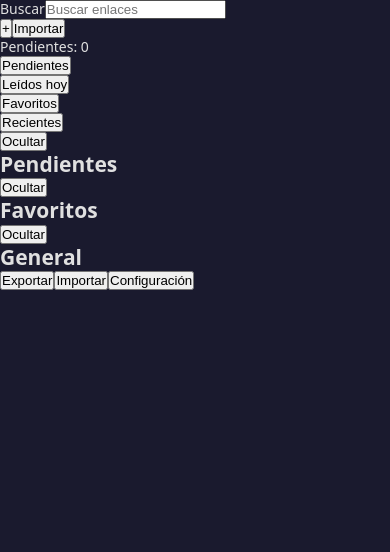
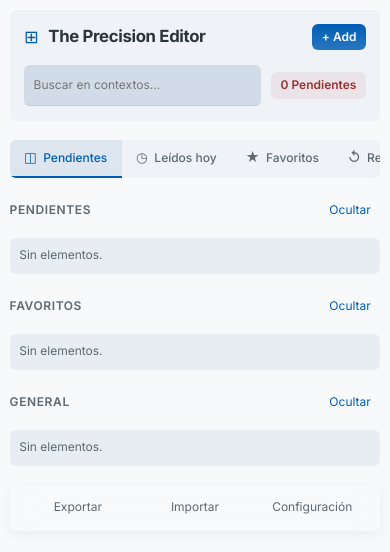
Before and after one commit to danilopezvil/page-manager, a React app: page / in a window 390 px wide. Shown: the top 552 px of the page. Built offline with nearby package versions, Linux system fonts and the light colour scheme; the HTML template or start-up script is replaced by a standard one.

Commit message:
Implement precision editor responsive redesign

```diff
--- a/src/ui/components/BookmarkList.tsx
+++ b/src/ui/components/BookmarkList.tsx
@@ -9,12 +9,25 @@ export interface BookmarkListProps {
   onToggleFavorite: (id: string) => void;
 }
 
+function sectionTone(title: string): string {
+  if (title.toLowerCase().includes('favorito')) {
+    return 'bookmark-list--favorites';
+  }
+
+  if (title.toLowerCase().includes('pendiente')) {
+    return 'bookmark-list--pending';
+  }
+
+  return 'bookmark-list--context';
+}
+
 export function BookmarkList({ title, items, onOpen, onMarkRead, onToggleFavorite }: BookmarkListProps): JSX.Element {
   const [collapsed, setCollapsed] = useState<boolean>(false);
 
   return (
-    <section className="bookmark-list">
+    <section className={`bookmark-list ${sectionTone(title)}`}>
       <header className="bookmark-list__header">
+        <h2 className="bookmark-list__title">{title}</h2>
         <button
           className="bookmark-list__collapse-toggle"
           type="button"
@@ -23,32 +36,34 @@ export function BookmarkList({ title, items, onOpen, onMarkRead, onToggleFavorit
         >
           {collapsed ? 'Mostrar' : 'Ocultar'}
         </button>
-        <h2 className="bookmark-list__title">{title}</h2>
       </header>
 
       {!collapsed && (
         <ul className="bookmark-list__items">
           {items.map((item) => (
             <li className="bookmark-list__item" key={item.id}>
+              <div className="bookmark-list__status-strip" aria-hidden="true" />
+
               <div className="bookmark-list__item-main">
                 <h3 className="bookmark-list__item-title">{item.title}</h3>
                 <p className="bookmark-list__item-domain">{item.domain}</p>
-                {item.priority && <span className="bookmark-list__priority-badge">{item.priority}</span>}
               </div>
 
               <div className="bookmark-list__item-actions">
-                <button className="bookmark-list__action-button" type="button" onClick={() => onOpen(item.id)}>
+                <button className="bookmark-list__action-button bookmark-list__action-button--primary" type="button" onClick={() => onOpen(item.id)}>
                   Abrir
                 </button>
                 <button className="bookmark-list__action-button" type="button" onClick={() => onMarkRead(item.id)}>
-                  Marcar leído
+                  Leído
                 </button>
                 <button className="bookmark-list__action-button" type="button" onClick={() => onToggleFavorite(item.id)}>
-                  {item.isFavorite ? 'Quitar favorito' : 'Favorito'}
+                  {item.isFavorite ? '★' : '☆'}
                 </button>
               </div>
             </li>
           ))}
+
+          {items.length === 0 && <li className="bookmark-list__empty">Sin elementos.</li>}
         </ul>
       )}
     </section>
--- a/src/ui/components/FilterBar.tsx
+++ b/src/ui/components/FilterBar.tsx
@@ -2,11 +2,11 @@ import React from 'react';
 
 export type FilterTab = 'pending' | 'read_today' | 'favorites' | 'recents';
 
-const FILTER_TABS: Array<{ key: FilterTab; label: string }> = [
-  { key: 'pending', label: 'Pendientes' },
-  { key: 'read_today', label: 'Leídos hoy' },
-  { key: 'favorites', label: 'Favoritos' },
-  { key: 'recents', label: 'Recientes' },
+const FILTER_TABS: Array<{ key: FilterTab; label: string; icon: string }> = [
+  { key: 'pending', label: 'Pendientes', icon: '◫' },
+  { key: 'read_today', label: 'Leídos hoy', icon: '◷' },
+  { key: 'favorites', label: 'Favoritos', icon: '★' },
+  { key: 'recents', label: 'Recientes', icon: '↺' },
 ];
 
 export interface FilterBarProps {
@@ -29,7 +29,10 @@ export function FilterBar({ activeFilter, onFilterChange }: FilterBarProps): JSX
                 onClick={() => onFilterChange(tab.key)}
                 aria-pressed={isActive}
               >
-                {tab.label}
+                <span aria-hidden="true" className="filter-bar__icon">
+                  {tab.icon}
+                </span>
+                <span>{tab.label}</span>
               </button>
             </li>
           );
--- a/src/ui/components/Footer.tsx
+++ b/src/ui/components/Footer.tsx
@@ -10,13 +10,13 @@ export function Footer({ onExport, onImport, onSettings }: FooterProps): JSX.Ele
   return (
     <footer className="app-footer">
       <nav className="app-footer__actions" aria-label="Acciones de pie de página">
-        <button className="app-footer__button app-footer__button--export" type="button" onClick={onExport}>
+        <button className="app-footer__button" type="button" onClick={onExport}>
           Exportar
         </button>
-        <button className="app-footer__button app-footer__button--import" type="button" onClick={onImport}>
+        <button className="app-footer__button" type="button" onClick={onImport}>
           Importar
         </button>
-        <button className="app-footer__button app-footer__button--settings" type="button" onClick={onSettings}>
+        <button className="app-footer__button" type="button" onClick={onSettings}>
           Configuración
         </button>
       </nav>
--- a/src/ui/components/Header.tsx
+++ b/src/ui/components/Header.tsx
@@ -10,30 +10,34 @@ export interface HeaderProps {
 export function Header({ pendingCount, onSearch, onAdd, onImport }: HeaderProps): JSX.Element {
   return (
     <header className="app-header">
-      <div className="app-header__search">
-        <label className="app-header__search-label" htmlFor="bookmark-search">
-          Buscar
+      <div className="app-header__top-row">
+        <div className="app-header__brand">
+          <span className="app-header__brand-mark" aria-hidden="true">
+            ⊞
+          </span>
+          <h1 className="app-header__title">The Precision Editor</h1>
+        </div>
+
+        <button className="app-header__add-btn" type="button" onClick={onAdd}>
+          + Add
+        </button>
+      </div>
+
+      <div className="app-header__controls-row">
+        <label className="sr-only" htmlFor="bookmark-search">
+          Buscar en contextos
         </label>
         <input
           id="bookmark-search"
           className="app-header__search-input"
           type="search"
-          placeholder="Buscar enlaces"
+          placeholder="Buscar en contextos..."
           onChange={(event) => onSearch(event.target.value)}
         />
-      </div>
 
-      <div className="app-header__actions">
-        <button className="app-header__button app-header__button--add" type="button" onClick={onAdd}>
-          +
+        <button className="app-header__pending-badge" type="button" onClick={onImport}>
+          {pendingCount} Pendientes
         </button>
-        <button className="app-header__button app-header__button--import" type="button" onClick={onImport}>
-          Importar
-        </button>
-      </div>
-
-      <div className="app-header__status">
-        <span className="app-header__badge">Pendientes: {pendingCount}</span>
       </div>
     </header>
   );
--- a/src/ui/components/RecentList.tsx
+++ b/src/ui/components/RecentList.tsx
@@ -12,26 +12,23 @@ export function RecentList({ items, onOpen, onSave, onDismiss }: RecentListProps
   return (
     <section className="recent-list">
       <header className="recent-list__header">
-        <h2 className="recent-list__title">Recientes</h2>
+        <h2 className="recent-list__title">Retomar</h2>
       </header>
 
       <ul className="recent-list__items">
         {items.map((item) => (
           <li className="recent-list__item" key={item.id}>
-            <div className="recent-list__item-content">
+            <button className="recent-list__item-main" type="button" onClick={() => onOpen(item.id)}>
               <h3 className="recent-list__item-title">{item.title}</h3>
               <p className="recent-list__item-domain">{item.domain}</p>
-            </div>
+            </button>
 
             <div className="recent-list__item-actions">
-              <button className="recent-list__action-button" type="button" onClick={() => onOpen(item.id)}>
-                Abrir
-              </button>
               <button className="recent-list__action-button" type="button" onClick={() => onSave(item.id)}>
                 Guardar
               </button>
-              <button className="recent-list__action-button" type="button" onClick={() => onDismiss(item.id)}>
-                Descartar
+              <button className="recent-list__action-button recent-list__action-button--dismiss" type="button" onClick={() => onDismiss(item.id)}>
+                ×
               </button>
             </div>
           </li>
--- a/src/ui/pages/NewTabPage.tsx
+++ b/src/ui/pages/NewTabPage.tsx
@@ -72,11 +72,12 @@ export function NewTabPage(): JSX.Element {
   );
 
   if (loading) {
-    return <div>Cargando...</div>;
+    return <div className="page-shell">Cargando...</div>;
   }
 
   return (
-    <main>
+    <main className="page-shell">
+      <div className="editor-grid">
         <Header
           pendingCount={pendingItems.length}
           onSearch={setSearch}
@@ -87,6 +88,17 @@ export function NewTabPage(): JSX.Element {
         />
 
         <FilterBar activeFilter={activeFilter} onFilterChange={setActiveFilter} />
+
+        {(recents.length > 0 || activeFilter === 'recents') && (
+          <RecentList
+            items={recents}
+            onOpen={() => undefined}
+            onSave={(id) => {
+              void saveRecent(id);
+            }}
+            onDismiss={() => undefined}
+          />
+        )}
 
         <BookmarkList
           title="Pendientes"
@@ -101,17 +113,6 @@ export function NewTabPage(): JSX.Element {
             void toggleFavorite(id);
           }}
         />
-
-      {(recents.length > 0 || activeFilter === 'recents') && (
-        <RecentList
-          items={recents}
-          onOpen={() => undefined}
-          onSave={(id) => {
-            void saveRecent(id);
-          }}
-          onDismiss={() => undefined}
-        />
-      )}
 
         <BookmarkList
           title="Favoritos"
@@ -153,6 +154,7 @@ export function NewTabPage(): JSX.Element {
           }}
           onSettings={() => undefined}
         />
+      </div>
     </main>
   );
 }
--- a/src/ui/styles/main.css
+++ b/src/ui/styles/main.css
@@ -1,10 +1,41 @@
-/* Reset */
+@import url('https://fonts.googleapis.com/css2?family=Inter:wght@400;500;600;700&display=swap');
+
+:root {
+  --surface: #f8f9fb;
+  --surface-container-low: #eff2f6;
+  --surface-container: #e8edf3;
+  --surface-container-high: #dde5ee;
+  --surface-container-highest: #d2dce8;
+  --surface-container-lowest: #ffffff;
+  --surface-bright: #f1f6ff;
+  --surface-variant: #d7dee8;
+  --on-surface: #2a3439;
+  --on-surface-variant: #5c6972;
+  --outline: #82909a;
+  --outline-ghost: rgba(130, 144, 154, 0.15);
+  --primary: #005db5;
+  --primary-dim: #2a76bf;
+  --on-primary: #f8fbff;
+  --primary-container: rgba(0, 93, 181, 0.14);
+  --secondary-container: #dce7f6;
+  --error: #b54747;
+
+  --radius-sm: 0.125rem;
+  --radius-md: 0.375rem;
+
+  --sp-0-5: 0.0625rem;
+  --sp-1: 0.2rem;
+  --sp-1-5: 0.3rem;
+  --sp-2: 0.4rem;
+  --sp-3: 0.6rem;
+  --sp-4: 0.9rem;
+  --sp-8: 1.75rem;
+}
+
 *,
 *::before,
 *::after {
   box-sizing: border-box;
-  margin: 0;
-  padding: 0;
 }
 
 html,
@@ -14,185 +45,370 @@ body,
 }
 
 body {
-  background: #1a1a2e;
-  color: #e0e0e0;
-  font-family: system-ui, -apple-system, 'Segoe UI', Roboto, sans-serif;
-  line-height: 1.3;
-  font-size: 14px;
+  margin: 0;
+  font-family: 'Inter', system-ui, -apple-system, 'Segoe UI', sans-serif;
+  background: var(--surface);
+  color: var(--on-surface);
+  font-size: 12px;
+  line-height: 1.4;
 }
 
-/* App layout */
-.layout {
-  width: min(100%, 960px);
-  margin: 0 auto;
-  padding: 16px;
+button,
+input {
+  font: inherit;
+  color: inherit;
 }
 
-/* Fixed header */
-.header-fixed {
-  position: sticky;
-  top: 0;
-  z-index: 1000;
-  background: rgba(26, 26, 46, 0.96);
-  backdrop-filter: blur(4px);
-  border-bottom: 1px solid rgba(224, 224, 224, 0.12);
+.page-shell {
+  width: min(100%, 80rem);
+  margin: 0 auto;
+  padding: var(--sp-4);
 }
 
-/* Collapsible sections */
-.section {
-  border: 1px solid rgba(224, 224, 224, 0.12);
-  border-radius: 8px;
-  background: rgba(255, 255, 255, 0.03);
-  overflow: hidden;
+.editor-grid {
+  display: grid;
+  gap: var(--sp-8);
 }
 
-.section + .section {
-  margin-top: 8px;
+.sr-only {
+  position: absolute;
+  width: 1px;
+  height: 1px;
+  padding: 0;
+  margin: -1px;
+  overflow: hidden;
+  clip: rect(0, 0, 0, 0);
+  border: 0;
 }
 
-.section-header {
+.app-header {
+  display: grid;
+  gap: var(--sp-4);
+  padding: var(--sp-4);
+  background: var(--surface-container-low);
+  border-radius: var(--radius-md);
+}
+
+.app-header__top-row,
+.app-header__controls-row {
+  display: flex;
+  align-items: center;
+  gap: var(--sp-3);
+  justify-content: space-between;
+}
+
+.app-header__brand {
+  display: inline-flex;
+  align-items: center;
+  gap: var(--sp-3);
+}
+
+.app-header__brand-mark {
+  color: var(--primary);
+  font-size: 1.1rem;
+}
+
+.app-header__title {
+  margin: 0;
+  font-size: clamp(1rem, 0.9rem + 0.6vw, 1.5rem);
+  letter-spacing: -0.02em;
+  font-weight: 700;
+}
+
+.app-header__add-btn {
+  border: 0;
+  border-radius: var(--radius-md);
+  background: linear-gradient(180deg, var(--primary), var(--primary-dim));
+  color: var(--on-primary);
+  padding: var(--sp-1-5) var(--sp-3);
+  font-weight: 600;
+  cursor: pointer;
+}
+
+.app-header__search-input {
+  width: min(100%, 34rem);
+  flex: 1;
+  min-height: 2.6rem;
+  border: 0;
+  border-bottom: 1px solid rgba(130, 144, 154, 0.2);
+  border-radius: var(--radius-md);
+  background: var(--surface-container-highest);
+  padding: var(--sp-3);
+  outline: none;
+  transition: border-color 140ms ease, box-shadow 140ms ease;
+}
+
+.app-header__search-input:focus-visible {
+  border-bottom-color: var(--primary);
+  box-shadow: inset 0 -1px 0 var(--primary), 0 0 0 2px var(--primary-container);
+}
+
+.app-header__pending-badge {
+  border: 0;
+  background: rgba(181, 71, 71, 0.08);
+  color: #9d3030;
+  border-radius: var(--radius-md);
+  padding: var(--sp-1-5) var(--sp-3);
+  font-weight: 600;
+  cursor: pointer;
+}
+
+.filter-bar {
+  background: var(--surface-container-low);
+  border-radius: var(--radius-md);
+  overflow-x: auto;
+}
+
+.filter-bar__tabs {
+  list-style: none;
+  margin: 0;
+  padding: 0;
+  display: flex;
+  min-width: max-content;
+}
+
+.filter-bar__tab {
+  border: 0;
+  background: transparent;
+  color: var(--on-surface-variant);
+  padding: var(--sp-3) var(--sp-4);
+  display: inline-flex;
+  align-items: center;
+  gap: var(--sp-2);
+  font-weight: 500;
+  cursor: pointer;
+  border-bottom: 2px solid transparent;
+}
+
+.filter-bar__tab--active {
+  background: var(--surface-container-high);
+  color: var(--primary);
+  border-bottom-color: var(--primary);
+}
+
+.filter-bar__icon {
+  font-size: 0.85rem;
+  line-height: 1;
+}
+
+.bookmark-list,
+.recent-list {
+  display: grid;
+  gap: var(--sp-4);
+}
+
+.bookmark-list__header,
+.recent-list__header {
   display: flex;
   align-items: center;
   justify-content: space-between;
-  gap: 8px;
-  padding: 8px 10px;
-  cursor: pointer;
-  user-select: none;
+  gap: var(--sp-3);
 }
 
-.section-body {
-  padding: 8px 10px;
-  border-top: 1px solid rgba(224, 224, 224, 0.1);
+.bookmark-list__title,
+.recent-list__title {
+  margin: 0;
+  font-size: 0.75rem;
+  letter-spacing: 0.05em;
+  text-transform: uppercase;
+  color: var(--on-surface-variant);
+  font-weight: 600;
 }
 
-/* Bookmark items */
-.bookmark-item {
-  display: grid;
-  grid-template-columns: minmax(0, 1fr) auto;
-  align-items: center;
-  gap: 6px;
-  padding: 6px 8px;
-  border-radius: 6px;
-  transition: background-color 120ms ease;
+.bookmark-list__collapse-toggle {
+  border: 0;
+  background: transparent;
+  color: var(--primary);
+  cursor: pointer;
+  padding: var(--sp-1-5) var(--sp-3);
+  border-radius: var(--radius-sm);
 }
 
-.bookmark-item:hover {
-  background: rgba(255, 255, 255, 0.06);
+.bookmark-list__collapse-toggle:hover {
+  background: var(--surface-variant);
 }
 
-.bookmark-title {
-  overflow: hidden;
-  text-overflow: ellipsis;
-  white-space: nowrap;
-  font-weight: 500;
-  font-size: 13px;
+.bookmark-list__items,
+.recent-list__items {
+  list-style: none;
+  margin: 0;
+  padding: 0;
+  display: grid;
+  gap: var(--sp-1);
 }
 
-.bookmark-domain {
-  margin-top: 2px;
-  font-size: 11px;
-  color: rgba(224, 224, 224, 0.72);
-  overflow: hidden;
-  text-overflow: ellipsis;
-  white-space: nowrap;
+.bookmark-list__item,
+.recent-list__item {
+  background: var(--surface-container-lowest);
+  border-radius: var(--radius-md);
+  display: grid;
+  align-items: center;
+  grid-template-columns: 2px minmax(0, 1fr) auto;
+  gap: var(--sp-3);
+  padding: var(--sp-3);
+  transition: background-color 130ms ease;
 }
 
-.bookmark-actions {
-  display: inline-flex;
-  align-items: center;
-  gap: 4px;
-  opacity: 0;
-  pointer-events: none;
-  transition: opacity 120ms ease;
+.bookmark-list__item:hover,
+.recent-list__item:hover {
+  background: var(--surface-container-high);
 }
 
-.bookmark-item:hover .bookmark-actions,
-.bookmark-item:focus-within .bookmark-actions {
-  opacity: 1;
-  pointer-events: auto;
+.bookmark-list__status-strip {
+  width: 2px;
+  align-self: stretch;
+  background: var(--primary);
+  border-radius: 1px;
 }
 
-.badge-priority-high,
-.badge-priority-medium,
-.badge-priority-low {
-  display: inline-flex;
-  align-items: center;
-  border-radius: 999px;
-  padding: 1px 6px;
-  font-size: 10px;
-  font-weight: 600;
-  letter-spacing: 0.02em;
+.bookmark-list--favorites .bookmark-list__status-strip {
+  background: #5f6098;
 }
 
-.badge-priority-high {
-  background: rgba(255, 99, 99, 0.2);
-  color: #ff9e9e;
-}
-
-.badge-priority-medium {
-  background: rgba(255, 197, 94, 0.2);
-  color: #ffd98e;
-}
-
-.badge-priority-low {
-  background: rgba(89, 199, 144, 0.2);
-  color: #9de7be;
-}
-
-/* Active filters */
-.filter-tab {
-  display: inline-flex;
-  align-items: center;
-  gap: 4px;
-  padding: 4px 8px;
-  border-radius: 999px;
-  border: 1px solid rgba(224, 224, 224, 0.18);
+.bookmark-list__item-main,
+.recent-list__item-main {
+  min-width: 0;
+  border: 0;
+  padding: 0;
   background: transparent;
-  color: rgba(224, 224, 224, 0.82);
-  font-size: 12px;
-  line-height: 1;
+  text-align: left;
   cursor: pointer;
 }
 
-.filter-tab--active {
-  border-color: rgba(255, 255, 255, 0.45);
-  background: rgba(255, 255, 255, 0.15);
-  color: #fff;
+.bookmark-list__item-title,
+.recent-list__item-title {
+  margin: 0;
+  font-size: 1.05rem;
+  font-weight: 600;
+  white-space: nowrap;
+  overflow: hidden;
+  text-overflow: ellipsis;
 }
 
-/* Compact action buttons */
-.btn-action,
-.btn-icon {
+.bookmark-list__item-domain,
+.recent-list__item-domain {
+  margin: var(--sp-1) 0 0;
+  color: var(--on-surface-variant);
+  font-size: 0.75rem;
+  white-space: nowrap;
+  overflow: hidden;
+  text-overflow: ellipsis;
+}
+
+.bookmark-list__item-actions,
+.recent-list__item-actions {
   display: inline-flex;
   align-items: center;
-  justify-content: center;
-  gap: 4px;
-  border: 1px solid rgba(224, 224, 224, 0.2);
-  background: rgba(255, 255, 255, 0.04);
-  color: inherit;
-  border-radius: 6px;
-  cursor: pointer;
-  transition: background-color 120ms ease, border-color 120ms ease;
+  gap: var(--sp-2);
 }
 
-.btn-action {
-  min-height: 24px;
-  padding: 3px 8px;
-  font-size: 12px;
-  line-height: 1;
+.bookmark-list__action-button,
+.recent-list__action-button {
+  border: 0;
+  border-radius: var(--radius-sm);
+  padding: var(--sp-1-5) var(--sp-3);
+  color: var(--primary);
+  background: transparent;
+  cursor: pointer;
 }
 
-.btn-icon {
-  width: 22px;
-  height: 22px;
-  padding: 0;
-  font-size: 12px;
+.bookmark-list__action-button:hover,
+.recent-list__action-button:hover {
+  background: var(--surface-variant);
 }
 
-.btn-action:hover,
-.btn-icon:hover,
-.btn-action:focus-visible,
-.btn-icon:focus-visible {
-  background: rgba(255, 255, 255, 0.14);
-  border-color: rgba(224, 224, 224, 0.38);
+.bookmark-list__action-button--primary {
+  background: linear-gradient(180deg, var(--primary), var(--primary-dim));
+  color: var(--on-primary);
+  border-radius: var(--radius-md);
 }
+
+.bookmark-list__empty {
+  background: var(--surface-container);
+  color: var(--on-surface-variant);
+  border-radius: var(--radius-md);
+  padding: var(--sp-3);
+}
+
+.recent-list__item {
+  grid-template-columns: 2px minmax(0, 1fr) auto;
+  background: var(--surface-bright);
+}
+
+.recent-list__item::before {
+  content: '';
+  width: 2px;
+  border-radius: 1px;
+  align-self: stretch;
+  background: var(--primary);
+}
+
+.recent-list__action-button {
+  background: var(--secondary-container);
+  color: var(--on-surface);
+}
+
+.recent-list__action-button--dismiss {
+  min-width: 2rem;
+  text-align: center;
+}
+
+.app-footer {
+  position: sticky;
+  bottom: 0;
+  border-radius: var(--radius-md);
+  background: rgba(248, 249, 251, 0.85);
+  backdrop-filter: blur(12px);
+  box-shadow: 0 4px 12px rgba(42, 52, 57, 0.06);
+}
+
+.app-footer__actions {
+  display: grid;
+  grid-template-columns: repeat(3, minmax(0, 1fr));
+  gap: var(--sp-3);
+  padding: var(--sp-3) var(--sp-4);
+}
+
+.app-footer__button {
+  border: 0;
+  border-radius: var(--radius-sm);
+  background: transparent;
+  color: var(--on-surface-variant);
+  padding: var(--sp-1-5) var(--sp-3);
+  cursor: pointer;
+}
+
+.app-footer__button:hover {
+  background: var(--surface-variant);
+  color: var(--primary);
+}
+
+@media (max-width: 740px) {
+  .page-shell {
+    padding: var(--sp-3);
+  }
+
+  .editor-grid {
+    gap: 1.2rem;
+  }
+
+  .app-header__top-row,
+  .app-header__controls-row {
+    flex-wrap: wrap;
+  }
+
+  .app-header__search-input {
+    width: 100%;
+  }
+
+  .bookmark-list__item,
+  .recent-list__item {
+    grid-template-columns: 2px minmax(0, 1fr);
+  }
+
+  .bookmark-list__item-actions,
+  .recent-list__item-actions {
+    grid-column: 2;
+    justify-self: start;
+  }
+}
```
Lines whose indentation alone changed are shown as unchanged.
